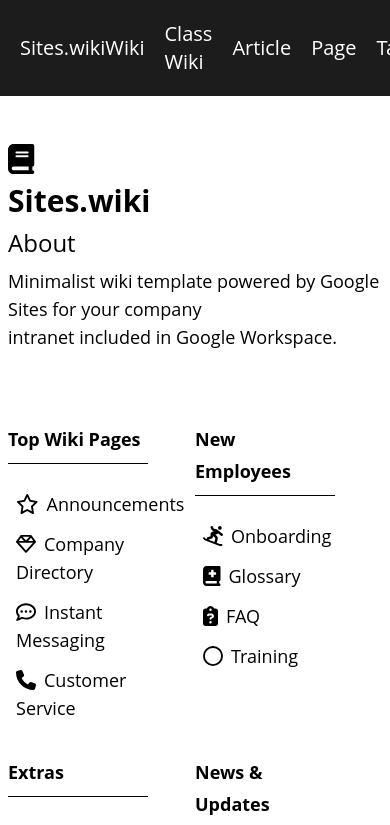
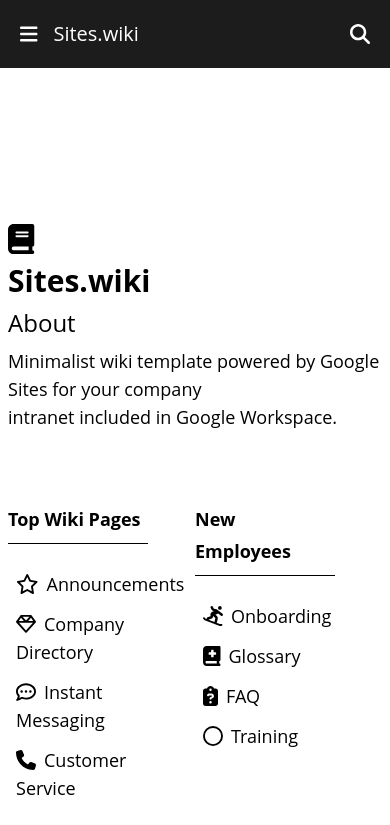
Before and after one commit to tailn804/nhakhoa-clone, a Vue app: page / in a window 390 px wide. Shown: the top 825 px of the page. Built offline with nearby package versions, Linux system fonts and the light colour scheme.

Commit message:
Add Sidebar Header Mobile

```diff
--- a/src/App.vue
+++ b/src/App.vue
@@ -1,7 +1,7 @@
 
 <template>
 
-    <MainHeader />
+    <MainHeader class="pt-[68px]" />
     <div class="h-[68px]"></div>
     <div>
       <RouterView />
--- a/src/components/MainHeader.vue
+++ b/src/components/MainHeader.vue
@@ -1,23 +1,64 @@
 <template>
-  <div class="w-full fixed z-30 bg-[#1C1C1C]">
+  <div v-if="!isMenuOpen" class="w-full fixed z-30 bg-[#1C1C1C]">
+
     <div class="flex justify-between items-center p-5 text-white text-xl ">
+      <div class="flex items-center gap-4 ">
+
+        <!-- Button Menu Mobile -->
+        <div class="sm:hidden">
+          <button @click="toggleMenu">
+            <font-awesome-icon :icon="['fas', 'bars']" />
+          </button>
+        </div>
+        <!-- Logo -->
         <div>
           <span>Sites.wiki</span>
         </div>
-      <div class="flex flex-row gap-5 justify-center items-center">
-        <template v-for="item in menuData">
+      </div>
+
+      <!-- Button Search Menu Right -->
+      <div class="flex items-center gap-4">
+        <!-- Item Menu Hidden  -->
+        <div class="hidden sm:flex flex-row gap-5 justify-center items-center">
+            <template v-for="item in menuData" :key="item.id">
               <router-link :to="item.link" class="text-white no-underline hover:text-gray-400">
                 <span>{{item.title}}</span>
               </router-link>
             </template>
+          </div>
+          <!-- Button Search -->
           <button> <font-awesome-icon :icon="['fas', 'magnifying-glass']" /></button>
       </div>
+    </div>
+  </div>
+
+  <!-- Sidebar Overlay -->
+  <div v-if="isMenuOpen">
+    <!-- Overlay -->
+    <div class="fixed inset-0 bg-black bg-opacity-50 z-20" @click="toggleMenu">
+    </div>
+
+  </div>
+  <!-- Sidebar move slide left -->
+  <div class="fixed top-0 left-0 w-[200px] h-full bg-[#1C1C1C] p-5 transform transition-transform ease-in-out duration-500"
+    :class="{'-translate-x-full' : !isMenuOpen, 'translate-x-0' : isMenuOpen}"
+    >
+      <button @click="toggleMenu" class=" text-white text-2xl mb-4 ">
+        <font-awesome-icon :icon="['fas', 'times']" />
+      </button>
+
+      <div class="flex flex-col gap-4">
+        <template v-for="item in menuData" :key="item.id">
+          <router-link :to="item.link" class="text-white no-underline hover:text-gray-400" @click="toggleMenu">
+            <span>{{ item.title }}</span>
+          </router-link>
+        </template>
       </div>
     </div>
 </template>
 
 <script setup>
-import {ref} from 'vue';
+import {onMounted, onUnmounted, ref} from 'vue';
 
 const menuData = ref([
   {
@@ -47,5 +88,25 @@
   },
 
 ])
+// Status close / open Menu
+const isMenuOpen = ref(false);
+// Manage Status
+const toggleMenu = () => {
+  isMenuOpen.value = !isMenuOpen.value;
+}
+// Check size window
+const handleResize = () =>{
+  if(window.innerWidth >= 768){
+    isMenuOpen.value = false;
+  }
+}
+// Add handle
+onMounted(()=>{
+  window.addEventListener('resize',handleResize);
+})
+// Remove handle
+onUnmounted(() => {
+  window.removeEventListener('resize',handleResize);
+})
 
 </script>
--- a/src/pages/HomePage.vue
+++ b/src/pages/HomePage.vue
@@ -1,5 +1,5 @@
 <template>
-  <div class="w-full h-auto  bg-white  pb-12 " >
+  <div :class="{'pt-20': !isMenuOpen}"  class="w-full h-auto  bg-white  pb-12 " >
     <div class="max-w-3xl mx-auto container flex flex-col py-4 pt-16 items-start ">
       <div class="px-2 py-3" >
 
@@ -47,6 +47,14 @@
 
 <script setup>
 import { ref } from 'vue';
+import { defineProps } from 'vue';
+
+const props = defineProps({
+    isMenuOpen:{
+      type: Boolean,
+      default: false,
+    }
+  })
 
   const dataCategories = ref([
     {
@@ -149,6 +157,8 @@
     ]
     },
   ])
+
+
 </script>
 
 <style scoped>
```
Lines whose indentation alone changed are shown as unchanged.
